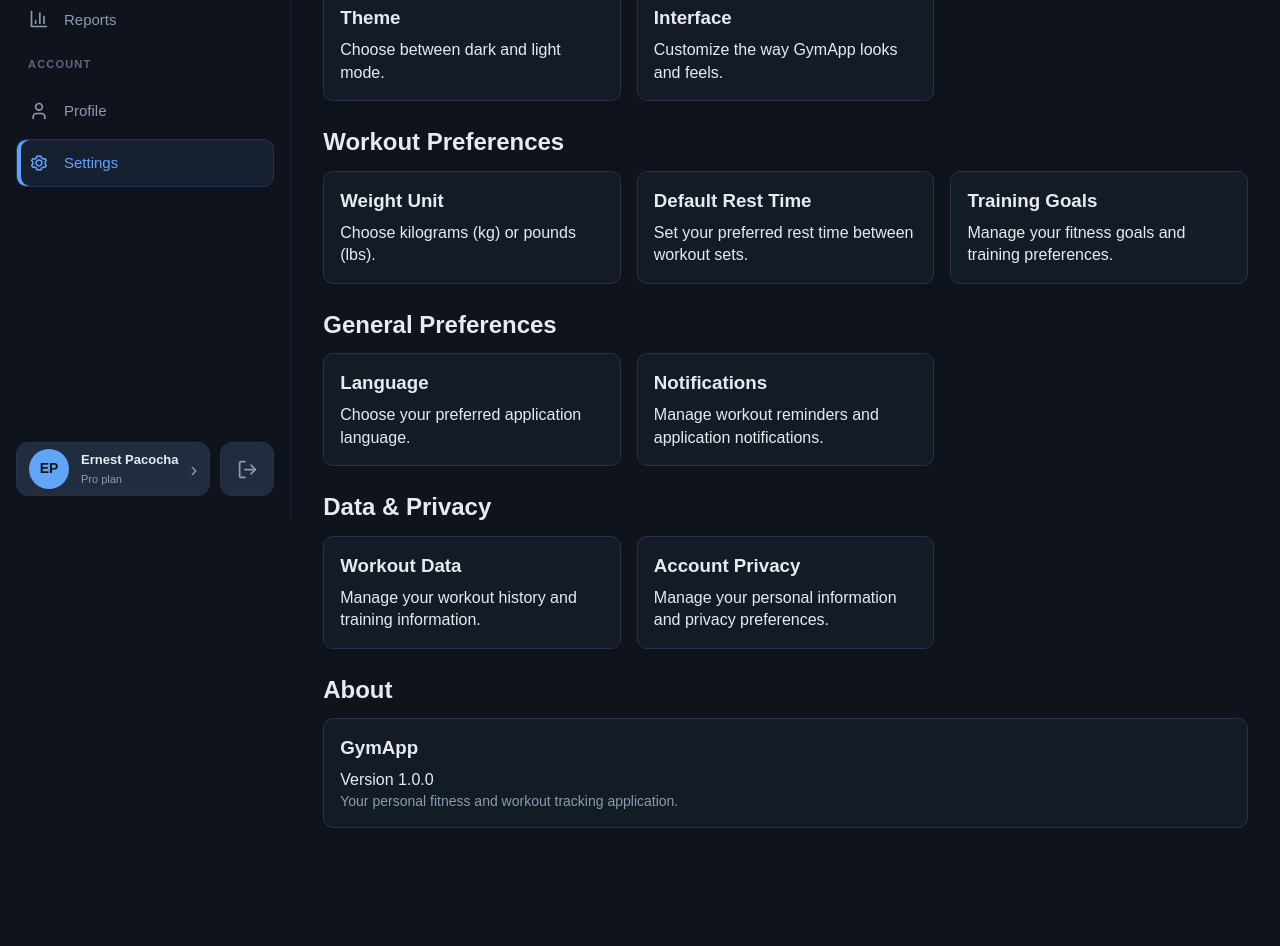
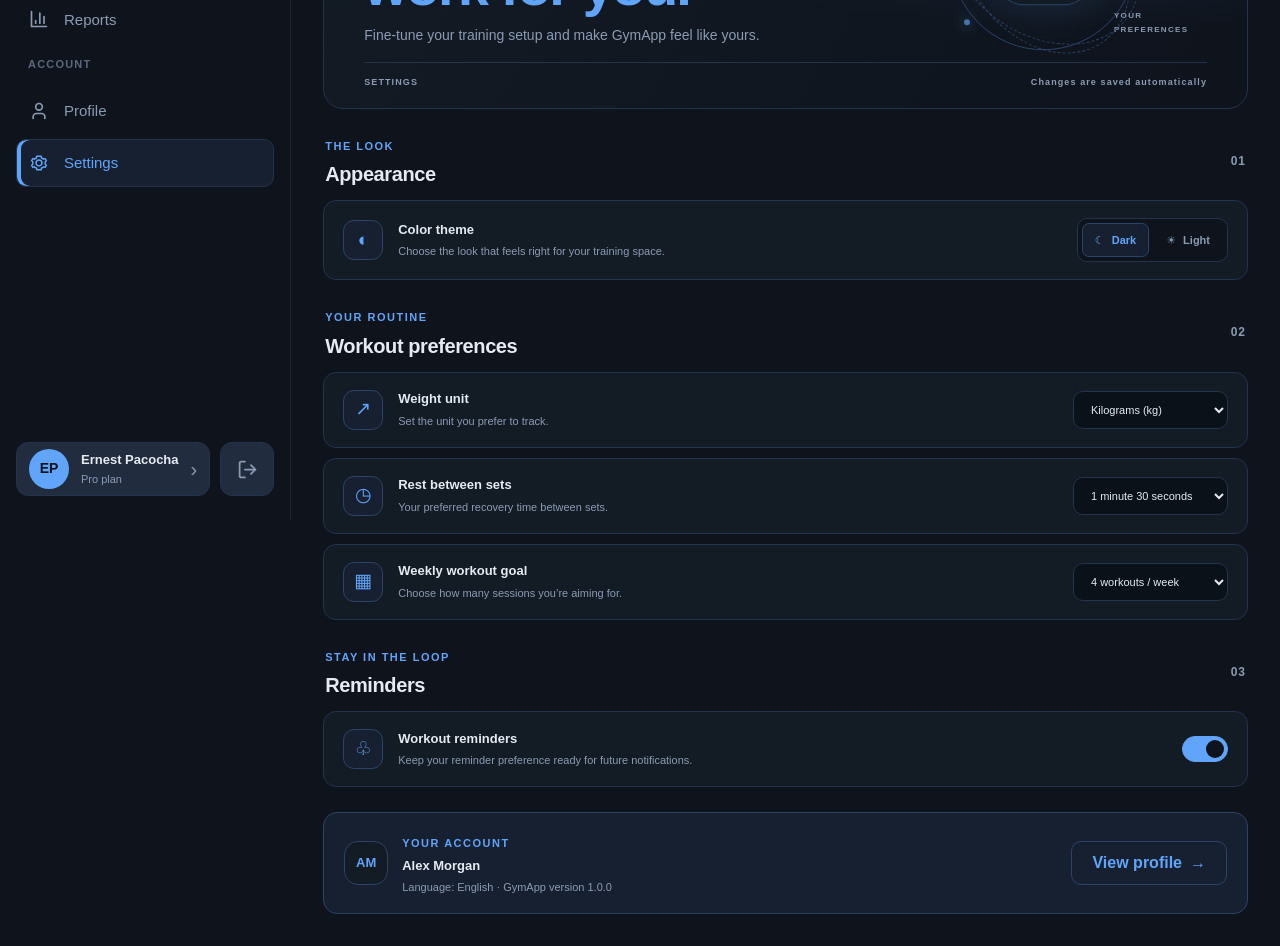
Before and after one commit to JacobPlusPlus/gym-app, a React (Vite) app in the folder frontend/: page /settings in a window 1280 px wide. Shown: the part 280-1226 px from the top of the page. Before the commit the page ends 1164 px from the top, so only its background shows below. Built offline with nearby package versions, Linux system fonts and the light colour scheme.

Commit message:
feat: add interactive workout settings

```diff
--- a/frontend/src/App.jsx
+++ b/frontend/src/App.jsx
@@ -111,7 +111,7 @@ function Layout() {
           </button>
         </header>
         <main className="main-content">
-          <Outlet />
+          <Outlet context={{ theme, setTheme }} />
         </main>
       </div>
     </div>
--- a/frontend/src/pages/Settings.jsx
+++ b/frontend/src/pages/Settings.jsx
@@ -1,92 +1,185 @@
+import { useEffect, useState } from 'react'
+import { Link, useOutletContext } from 'react-router-dom'
+
+const STORAGE_KEY = 'gymAppPreferences'
+
+const defaultPreferences = {
+  weightUnit: 'kg',
+  restTime: '90',
+  weeklyGoal: '4',
+  workoutReminders: true,
+}
+
+const readPreferences = () => {
+  try {
+    return { ...defaultPreferences, ...JSON.parse(localStorage.getItem(STORAGE_KEY) || '{}') }
+  } catch {
+    return defaultPreferences
+  }
+}
+
 const Settings = () => {
+  const { theme, setTheme } = useOutletContext()
+  const [preferences, setPreferences] = useState(readPreferences)
+
+  useEffect(() => {
+    localStorage.setItem(STORAGE_KEY, JSON.stringify(preferences))
+  }, [preferences])
+
+  const updatePreference = (key, value) => {
+    setPreferences((current) => ({ ...current, [key]: value }))
+  }
+
   return (
-    <div className="home-content">
-      <section className="section">
-        <p className="muted">PERSONALIZE YOUR EXPERIENCE</p>
-        <h1 className="page-title">Settings</h1>
-        <p className="muted">Manage your preferences and customize your GymApp experience.</p>
+    <div className="page settings-page">
+      <header className="settings-hero">
+        <div>
+          <span className="hero-kicker"><span className="hero-kicker-dot" /> YOUR SPACE, YOUR RULES</span>
+          <h1>Make it<br /><span>work for you.</span></h1>
+          <p>Fine-tune your training setup and make GymApp feel like yours.</p>
+        </div>
+        <div className="settings-hero-art" aria-hidden="true">
+          <div className="settings-gear">⚙</div>
+          <span className="settings-art-dot settings-art-dot-one" />
+          <span className="settings-art-dot settings-art-dot-two" />
+          <span className="settings-art-label">YOUR<br />PREFERENCES</span>
+        </div>
+        <div className="settings-hero-footer">
+          <span>SETTINGS</span>
+          <span>Changes are saved automatically</span>
+        </div>
+      </header>
+
+      <section className="settings-section">
+        <div className="settings-section-heading">
+          <div><span className="eyebrow">THE LOOK</span><h2>Appearance</h2></div>
+          <span className="settings-section-number">01</span>
+        </div>
+        <article className="settings-card">
+          <div className="settings-card-icon">◐</div>
+          <div className="settings-card-copy">
+            <strong>Color theme</strong>
+            <p>Choose the look that feels right for your training space.</p>
+          </div>
+          <div className="settings-segmented" role="group" aria-label="Color theme">
+            <button
+              type="button"
+              className={theme === 'dark' ? 'selected' : ''}
+              aria-pressed={theme === 'dark'}
+              onClick={() => setTheme('dark')}
+            >
+              <span aria-hidden="true">☾</span> Dark
+            </button>
+            <button
+              type="button"
+              className={theme === 'light' ? 'selected' : ''}
+              aria-pressed={theme === 'light'}
+              onClick={() => setTheme('light')}
+            >
+              <span aria-hidden="true">☀</span> Light
+            </button>
+          </div>
+        </article>
       </section>
 
-      <section className="section">
-        <h2>Appearance</h2>
+      <section className="settings-section">
+        <div className="settings-section-heading">
+          <div><span className="eyebrow">YOUR ROUTINE</span><h2>Workout preferences</h2></div>
+          <span className="settings-section-number">02</span>
+        </div>
+        <div className="settings-card-list">
+          <article className="settings-card">
+            <div className="settings-card-icon">↗</div>
+            <div className="settings-card-copy">
+              <strong>Weight unit</strong>
+              <p>Set the unit you prefer to track.</p>
+            </div>
+            <select
+              className="input settings-select"
+              aria-label="Weight unit"
+              value={preferences.weightUnit}
+              onChange={(event) => updatePreference('weightUnit', event.target.value)}
+            >
+              <option value="kg">Kilograms (kg)</option>
+              <option value="lbs">Pounds (lbs)</option>
+            </select>
+          </article>
 
-        <div className="card-list">
-          <div className="card">
-            <h3>Theme</h3>
-            <p>Choose between dark and light mode.</p>
-          </div>
+          <article className="settings-card">
+            <div className="settings-card-icon">◷</div>
+            <div className="settings-card-copy">
+              <strong>Rest between sets</strong>
+              <p>Your preferred recovery time between sets.</p>
+            </div>
+            <select
+              className="input settings-select"
+              aria-label="Rest time between sets"
+              value={preferences.restTime}
+              onChange={(event) => updatePreference('restTime', event.target.value)}
+            >
+              <option value="30">30 seconds</option>
+              <option value="60">1 minute</option>
+              <option value="90">1 minute 30 seconds</option>
+              <option value="120">2 minutes</option>
+              <option value="180">3 minutes</option>
+            </select>
+          </article>
 
-          <div className="card">
-            <h3>Interface</h3>
-            <p>Customize the way GymApp looks and feels.</p>
-          </div>
+          <article className="settings-card">
+            <div className="settings-card-icon">▦</div>
+            <div className="settings-card-copy">
+              <strong>Weekly workout goal</strong>
+              <p>Choose how many sessions you’re aiming for.</p>
+            </div>
+            <select
+              className="input settings-select"
+              aria-label="Weekly workout goal"
+              value={preferences.weeklyGoal}
+              onChange={(event) => updatePreference('weeklyGoal', event.target.value)}
+            >
+              {[2, 3, 4, 5, 6].map((goal) => (
+                <option key={goal} value={goal}>{goal} workouts / week</option>
+              ))}
+            </select>
+          </article>
         </div>
       </section>
 
-      <section className="section">
-        <h2>Workout Preferences</h2>
-
-        <div className="card-list">
-          <div className="card">
-            <h3>Weight Unit</h3>
-            <p>Choose kilograms (kg) or pounds (lbs).</p>
+      <section className="settings-section">
+        <div className="settings-section-heading">
+          <div><span className="eyebrow">STAY IN THE LOOP</span><h2>Reminders</h2></div>
+          <span className="settings-section-number">03</span>
+        </div>
+        <article className="settings-card">
+          <div className="settings-card-icon">♧</div>
+          <div className="settings-card-copy">
+            <strong>Workout reminders</strong>
+            <p>Keep your reminder preference ready for future notifications.</p>
           </div>
-
-          <div className="card">
-            <h3>Default Rest Time</h3>
-            <p>Set your preferred rest time between workout sets.</p>
-          </div>
-
-          <div className="card">
-            <h3>Training Goals</h3>
-            <p>Manage your fitness goals and training preferences.</p>
-          </div>
-        </div>
+          <button
+            type="button"
+            className={`settings-switch ${preferences.workoutReminders ? 'is-on' : ''}`}
+            role="switch"
+            aria-checked={preferences.workoutReminders}
+            aria-label="Workout reminders"
+            onClick={() => updatePreference('workoutReminders', !preferences.workoutReminders)}
+          >
+            <span />
+          </button>
+        </article>
       </section>
 
-      <section className="section">
-        <h2>General Preferences</h2>
-
-        <div className="card-list">
-          <div className="card">
-            <h3>Language</h3>
-            <p>Choose your preferred application language.</p>
-          </div>
-
-          <div className="card">
-            <h3>Notifications</h3>
-            <p>Manage workout reminders and application notifications.</p>
-          </div>
+      <section className="settings-account">
+        <div className="settings-account-mark">AM</div>
+        <div className="settings-account-copy">
+          <span className="eyebrow">YOUR ACCOUNT</span>
+          <strong>Alex Morgan</strong>
+          <p>Language: English · GymApp version 1.0.0</p>
         </div>
-      </section>
-
-      <section className="section">
-        <h2>Data & Privacy</h2>
-
-        <div className="card-list">
-          <div className="card">
-            <h3>Workout Data</h3>
-            <p>Manage your workout history and training information.</p>
-          </div>
-
-          <div className="card">
-            <h3>Account Privacy</h3>
-            <p>Manage your personal information and privacy preferences.</p>
-          </div>
-        </div>
-      </section>
-
-      <section className="section">
-        <h2>About</h2>
-
-        <div className="card">
-          <h3>GymApp</h3>
-          <p>Version 1.0.0</p>
-          <p className="muted">Your personal fitness and workout tracking application.</p>
-        </div>
+        <Link to="/profile" className="btn btn-secondary">View profile <span aria-hidden="true">→</span></Link>
       </section>
     </div>
-  );
-};
+  )
+}
 
-export default Settings;
+export default Settings
```
